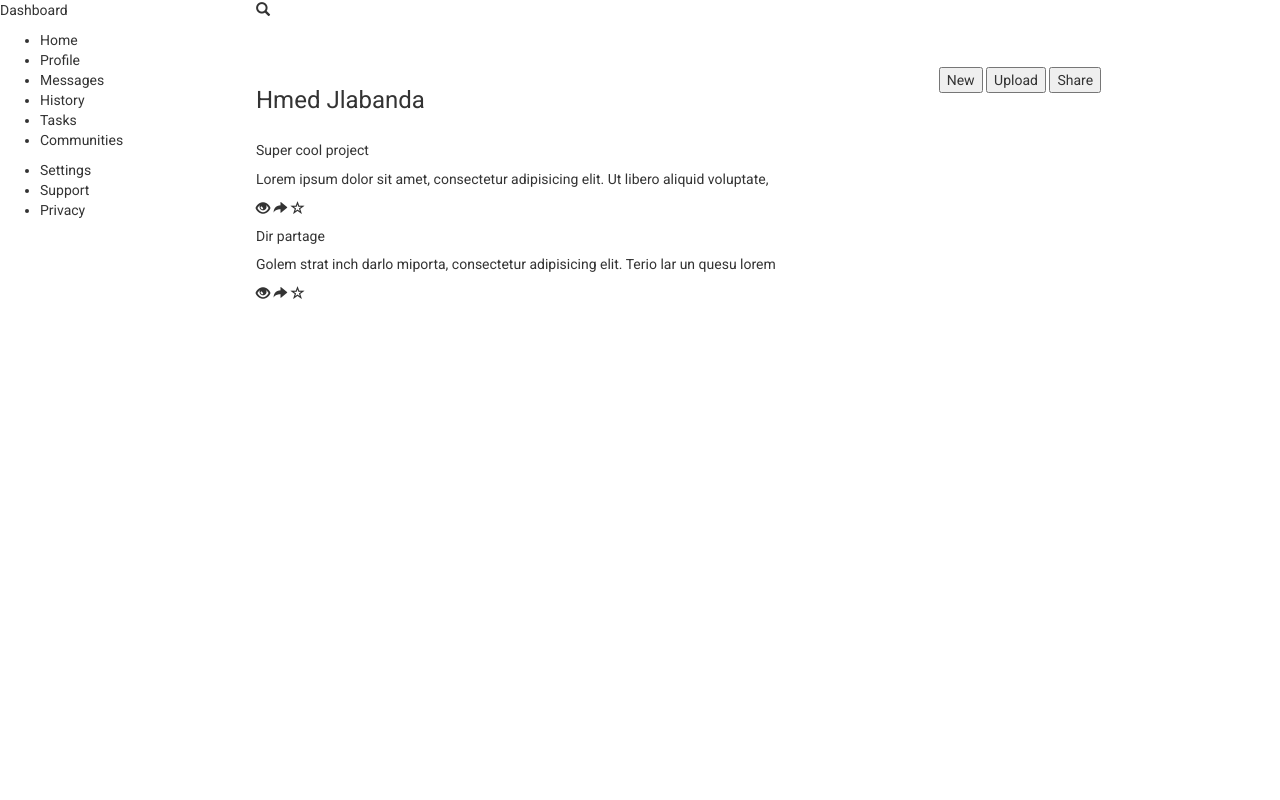
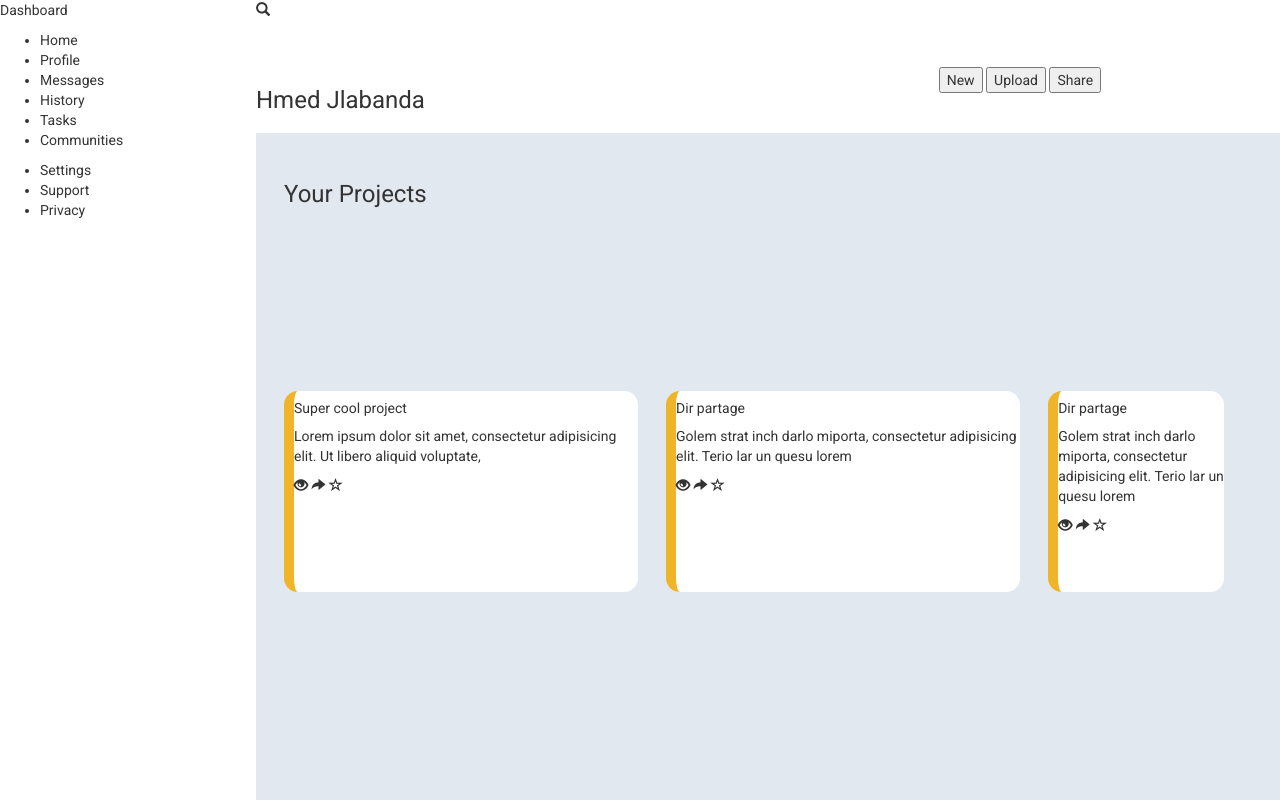
Before and after one commit to YASSINero/practice-dashboard, a plain HTML site: page index.html in a window 1280 px wide. Drawn offline with nearby package versions, Linux system fonts and the light colour scheme.

Commit message:
adjusted grid styling

```diff
--- a/index.html
+++ b/index.html
@@ -31,9 +31,17 @@
         </section>
 
         <section class="content">
+            <h3>Your Projects</h3>
             <div>
                 <h5>Super cool project</h5>
                 <p>Lorem ipsum dolor sit amet, consectetur adipisicing elit. Ut libero aliquid voluptate, </p>
+                <i class="glyphicon glyphicon-eye-open"></i>
+                <i class="glyphicon glyphicon-share-alt"></i>
+                <i class="glyphicon glyphicon-star-empty"></i>
+            </div>
+            <div>
+                <h5>Dir partage</h5>
+                <p>Golem strat inch darlo miporta, consectetur adipisicing elit. Terio lar un quesu lorem</p>
                 <i class="glyphicon glyphicon-eye-open"></i>
                 <i class="glyphicon glyphicon-share-alt"></i>
                 <i class="glyphicon glyphicon-star-empty"></i>
--- a/styles/main.css
+++ b/styles/main.css
@@ -50,6 +50,25 @@ body {
 
 .content {
     grid-area: content;
+    background-color: #e2e8f0;
+    display: grid;
+    padding: 2em;
+    grid-template-columns: repeat(auto-fill, minmax(45ch,1fr));
+    grid-template-rows: repeat(auto-fill, minmax(1em ,33%));
+    gap: 2em;
+
+}
+
+.content > h3 {
+    grid-column: span 4;
+}
+
+
+.content > div {
+    border-left: 1rem solid #f0b429;
+    border-radius: 1em;
+    background-color: white;
+
 }
 
 .sidebar {
```
